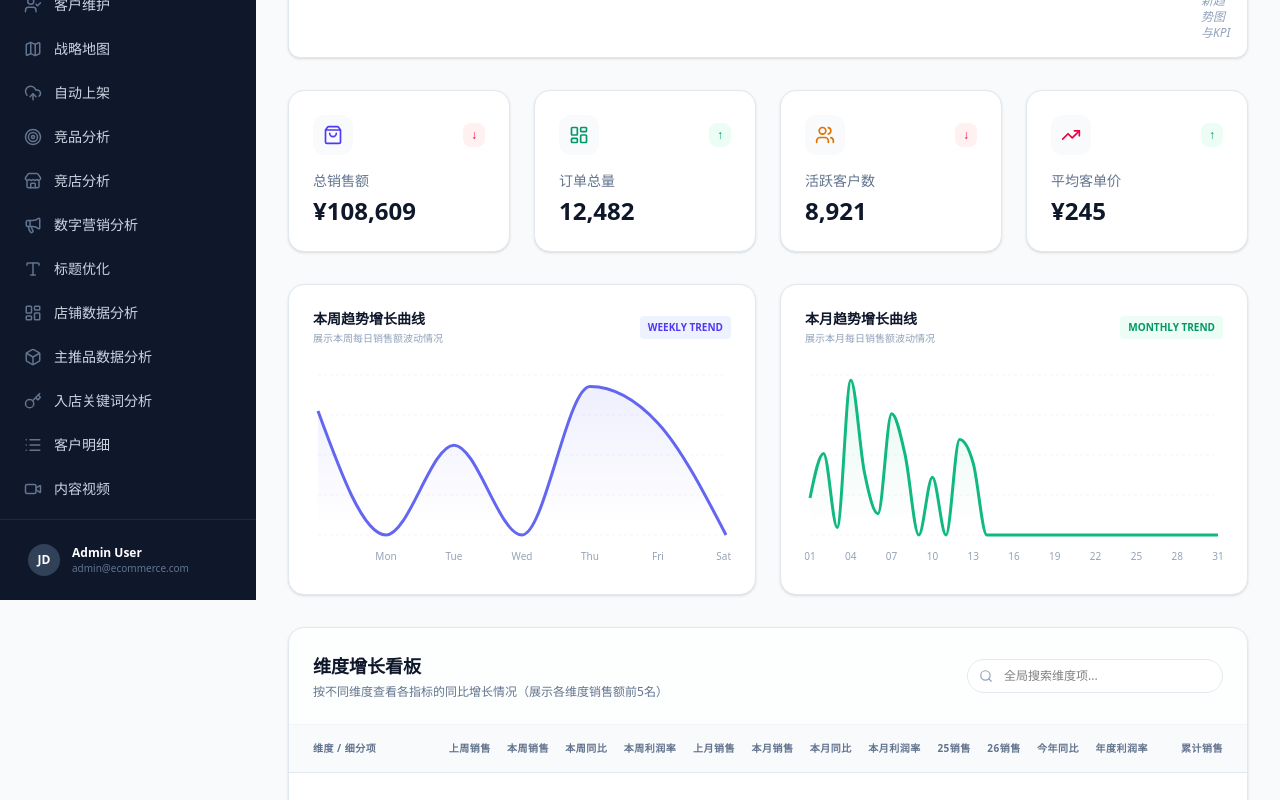
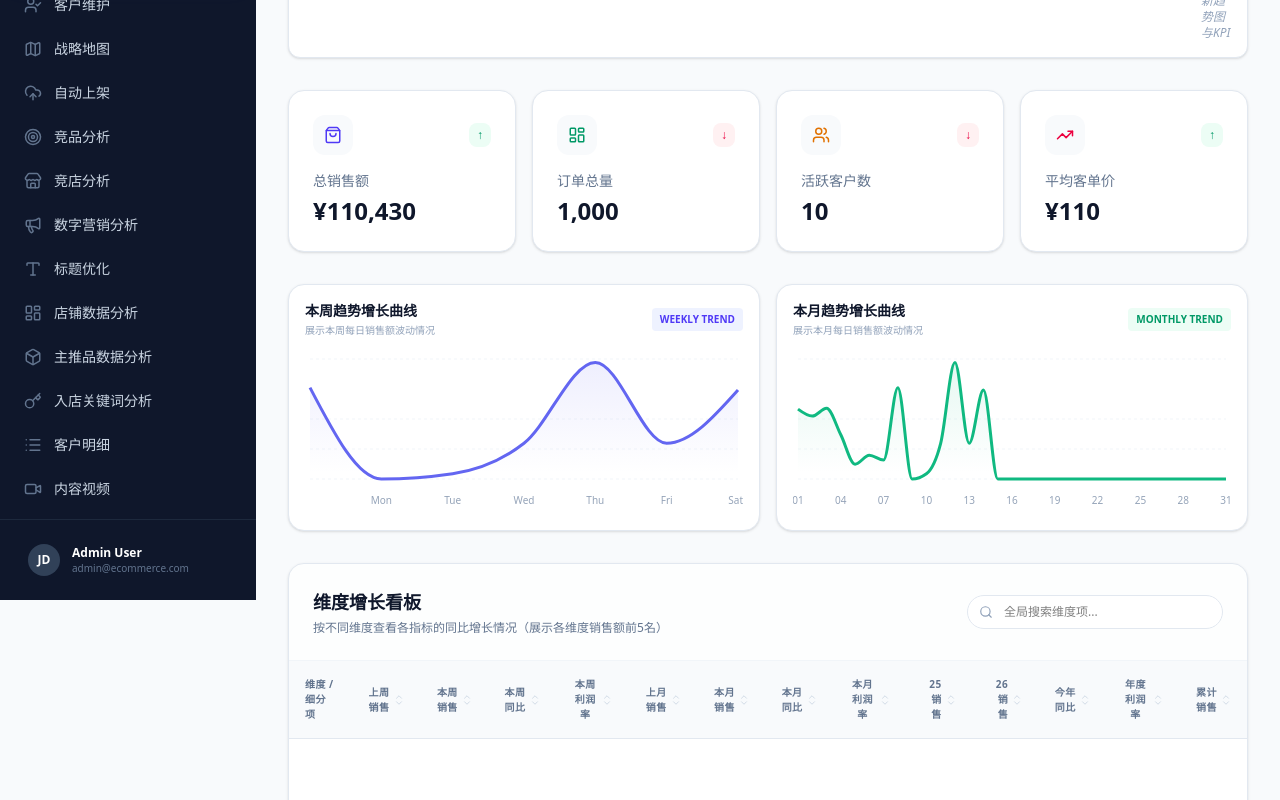
Before and after one commit to ysua81/-, a React (Vite) app: page / in a window 1280 px wide. Shown: the part 200-1000 px from the top of the page. Built offline with nearby package versions, Linux system fonts and the light colour scheme.

Commit message:
feat: Add business owner to product data
Introduce a 'businessOwner' field to the CompetitiveProduct type and mock data. This allows for tracking sales performance by individual business owners.

Update the sortable table header to conditionally render sort icons, excluding the 'id' field.

```diff
--- a/src/App.tsx
+++ b/src/App.tsx
@@ -36,7 +36,7 @@ const SortableHeader = ({
   align = 'left'
 }: {
   label: string;
-  sortKey: keyof CompetitiveProduct | 'rank';
+  sortKey: string;
   currentSort: { key: string; direction: 'asc' | 'desc' } | null;
   onSort: (key: any) => void;
   align?: 'left' | 'right' | 'center';
@@ -53,10 +53,12 @@ const SortableHeader = ({
     >
       <div className={cn("flex items-center gap-1", align === 'right' ? 'justify-end' : align === 'center' ? 'justify-center' : 'justify-start')}>
         <span>{label}</span>
-        <div className="flex flex-col -space-y-1">
-          <ChevronUp size={10} className={cn(isActive && currentSort?.direction === 'asc' ? "text-orange-500" : "text-slate-300 group-hover:text-slate-400")} />
-          <ChevronDown size={10} className={cn(isActive && currentSort?.direction === 'desc' ? "text-orange-500" : "text-slate-300 group-hover:text-slate-400")} />
-        </div>
+        {sortKey !== 'id' && (
+          <div className="flex flex-col -space-y-1">
+            <ChevronUp size={10} className={cn(isActive && currentSort?.direction === 'asc' ? "text-orange-500" : "text-slate-300 group-hover:text-slate-400")} />
+            <ChevronDown size={10} className={cn(isActive && currentSort?.direction === 'desc' ? "text-orange-500" : "text-slate-300 group-hover:text-slate-400")} />
+          </div>
+        )}
       </div>
     </th>
   );
@@ -71,6 +73,7 @@ export default function App() {
   const [sortConfig, setSortConfig] = useState<{ key: keyof CompetitiveProduct | 'rank'; direction: 'asc' | 'desc' } | null>(null);
   const [originFilter, setOriginFilter] = useState<string | 'all'>('all');
   const [showOriginDropdown, setShowOriginDropdown] = useState(false);
+  const [tableSortConfig, setTableSortConfig] = useState<{ key: string; direction: 'asc' | 'desc' } | null>(null);
 
   const provinces = [
     '全部', '北京', '天津', '河北', '山西', '内蒙古', '辽宁', '吉林', '黑龙江', '上海',
@@ -112,7 +115,7 @@ export default function App() {
     { id: 'categoryL2', label: '二级类目' },
     { id: 'categoryL3', label: '三级类目' },
     { id: 'categoryL4', label: '四级类目' },
-    { id: 'month', label: '月份' },
+    { id: 'businessOwner', label: '业务负责人' },
   ];
 
   // Reset filter value when dimension changes
@@ -142,9 +145,8 @@ export default function App() {
         const val = d.customerType === 'New' ? '新客' : '老客';
         return val === selectedFilterValue;
       }
-      if (selectedDimensionId === 'month') {
-        const val = format(parseISO(d.date), 'yyyy-MM');
-        return val === selectedFilterValue;
+      if (selectedDimensionId === 'businessOwner') {
+        return d.businessOwner === selectedFilterValue;
       }
       if (['distributorId', 'categoryL2', 'categoryL3', 'categoryL4'].includes(selectedDimensionId)) {
         return String((d as any)[selectedDimensionId]).toLowerCase().includes(selectedFilterValue.toLowerCase());
@@ -185,16 +187,16 @@ export default function App() {
     if (sortConfig) {
       rankedData.sort((a, b) => {
         if (sortConfig.key === 'rank') {
-          return sortConfig.direction === 'asc' ? a._rank - b._rank : b._rank - a._rank;
+          return sortConfig.direction === 'asc' ? b._rank - a._rank : a._rank - b._rank;
         }
         const aVal = a[sortConfig.key as keyof CompetitiveProduct];
         const bVal = b[sortConfig.key as keyof CompetitiveProduct];
 
         if (typeof aVal === 'number' && typeof bVal === 'number') {
-          return sortConfig.direction === 'asc' ? aVal - bVal : bVal - aVal;
+          return sortConfig.direction === 'asc' ? bVal - aVal : aVal - bVal;
         }
         if (typeof aVal === 'string' && typeof bVal === 'string') {
-          return sortConfig.direction === 'asc' ? aVal.localeCompare(bVal) : bVal.localeCompare(aVal);
+          return sortConfig.direction === 'asc' ? bVal.localeCompare(aVal) : aVal.localeCompare(bVal);
         }
         return 0;
       });
@@ -206,10 +208,20 @@ export default function App() {
   const handleSort = (key: keyof CompetitiveProduct | 'rank') => {
     setSortConfig(prev => {
       if (prev?.key === key) {
-        if (prev.direction === 'desc') return { key, direction: 'asc' };
+        if (prev.direction === 'asc') return { key, direction: 'desc' };
         return null;
       }
-      return { key, direction: 'desc' };
+      return { key, direction: 'asc' };
+    });
+  };
+
+  const handleTableSort = (key: string) => {
+    setTableSortConfig(prev => {
+      if (prev?.key === key) {
+        if (prev.direction === 'asc') return { key, direction: 'desc' };
+        return null;
+      }
+      return { key, direction: 'asc' };
     });
   };
 
@@ -219,10 +231,10 @@ export default function App() {
     const vals = data.map(d => {
       if (selectedDimensionId === 'isWholesale') return d.isWholesale ? '代批' : '非代批';
       if (selectedDimensionId === 'customerType') return d.customerType === 'New' ? '新客' : '老客';
-      if (selectedDimensionId === 'month') return format(parseISO(d.date), 'yyyy-MM');
+      if (selectedDimensionId === 'businessOwner') return d.businessOwner;
       return String((d as any)[selectedDimensionId]);
     });
-    return [...new Set(vals)].sort().reverse(); // Reverse for month to show latest first
+    return [...new Set(vals)].sort().reverse();
   }, [data, selectedDimensionId]);
 
   // Trend Data Calculations
@@ -365,8 +377,8 @@ export default function App() {
             key = d.isWholesale ? '代批' : '非代批';
           } else if (dim.id === 'customerType') {
             key = d.customerType === 'New' ? '新客' : '老客';
-          } else if (dim.id === 'month') {
-            key = format(parseISO(d.date), 'yyyy-MM');
+          } else if (dim.id === 'businessOwner') {
+            key = d.businessOwner;
           } else {
             key = String((d as any)[dim.id]);
           }
@@ -381,7 +393,24 @@ export default function App() {
             metrics: calculateGrowth(records)
           }))
           .sort((a, b) => {
-            if (dim.id === 'month') return b.id.localeCompare(a.id);
+            if (tableSortConfig) {
+              const { key, direction } = tableSortConfig;
+              let valA: any;
+              let valB: any;
+
+              if (key === 'id') {
+                valA = a.id;
+                valB = b.id;
+              } else {
+                // Handle nested metrics keys
+                valA = (a.metrics as any)[key];
+                valB = (b.metrics as any)[key];
+              }
+
+              if (valA < valB) return direction === 'asc' ? 1 : -1;
+              if (valA > valB) return direction === 'asc' ? -1 : 1;
+              return 0;
+            }
             return b.metrics.total - a.metrics.total;
           });
 
@@ -392,7 +421,7 @@ export default function App() {
           breakdown
         };
       });
-  }, [data, selectedDimensionId, selectedFilterValue, selectedMetric]);
+  }, [data, selectedDimensionId, selectedFilterValue, selectedMetric, tableSortConfig]);
 
   return (
     <div className="min-h-screen bg-slate-50 flex">
@@ -593,37 +622,37 @@ export default function App() {
             </section>
 
             {/* KPI Cards */}
-            <section className="grid grid-cols-1 md:grid-cols-2 lg:grid-cols-4 gap-6">
+            <section className="grid grid-cols-1 md:grid-cols-2 lg:grid-cols-4 gap-4">
               <MetricCard
                 title={selectedMetric === 'salesAmount' ? "总销售额" : "总销量"}
                 value={selectedMetric === 'salesAmount' ? `¥${metrics.total.toLocaleString()}` : metrics.total.toLocaleString()}
                 trend={metrics.wow >= 0 ? 'up' : 'down'}
-                icon={<ShoppingBag className="text-indigo-600" size={20} />}
+                icon={<ShoppingBag className="text-indigo-600" size={18} />}
               />
               <MetricCard
                 title="订单总量"
-                value="12,482"
-                trend="up"
-                icon={<LayoutDashboard className="text-emerald-600" size={20} />}
+                value={data.length.toLocaleString()}
+                trend={metrics.mom >= 0 ? 'up' : 'down'}
+                icon={<LayoutDashboard className="text-emerald-600" size={18} />}
               />
               <MetricCard
                 title="活跃客户数"
-                value="8,921"
-                trend="down"
-                icon={<Users className="text-amber-600" size={20} />}
+                value={new Set(data.map(d => d.distributorId)).size.toLocaleString()}
+                trend={metrics.wow < 0 ? 'up' : 'down'}
+                icon={<Users className="text-amber-600" size={18} />}
               />
               <MetricCard
                 title="平均客单价"
-                value="¥245"
-                trend="up"
-                icon={<TrendingUp className="text-rose-600" size={20} />}
+                value={`¥${Math.floor(metrics.total / (data.length || 1))}`}
+                trend={metrics.yoy >= 0 ? 'up' : 'down'}
+                icon={<TrendingUp className="text-rose-600" size={18} />}
               />
             </section>
 
             {/* Trend Charts Section */}
-            <div className="grid grid-cols-1 lg:grid-cols-2 gap-6">
-              <div className="bg-white p-6 rounded-2xl border border-slate-200 shadow-sm">
-                <div className="flex items-center justify-between mb-6">
+            <div className="grid grid-cols-1 lg:grid-cols-2 gap-4">
+              <div className="bg-white p-4 rounded-2xl border border-slate-200 shadow-sm">
+                <div className="flex items-center justify-between mb-4">
                   <div>
                     <h3 className="text-sm font-bold text-slate-900">本周趋势增长曲线</h3>
                     <p className="text-[10px] text-slate-400 mt-0.5">展示本周每日{selectedMetric === 'salesAmount' ? '销售额' : '销量'}波动情况</p>
@@ -632,7 +661,7 @@ export default function App() {
                     WEEKLY TREND
                   </div>
                 </div>
-                <div className="h-[200px] w-full">
+                <div className="h-[160px] w-full">
                   <ResponsiveContainer width="100%" height="100%">
                     <AreaChart data={trendData.weeklyTrend}>
                       <defs>
@@ -670,8 +699,8 @@ export default function App() {
                 </div>
               </div>
 
-              <div className="bg-white p-6 rounded-2xl border border-slate-200 shadow-sm">
-                <div className="flex items-center justify-between mb-6">
+              <div className="bg-white p-4 rounded-2xl border border-slate-200 shadow-sm">
+                <div className="flex items-center justify-between mb-4">
                   <div>
                     <h3 className="text-sm font-bold text-slate-900">本月趋势增长曲线</h3>
                     <p className="text-[10px] text-slate-400 mt-0.5">展示本月每日{selectedMetric === 'salesAmount' ? '销售额' : '销量'}波动情况</p>
@@ -680,7 +709,7 @@ export default function App() {
                     MONTHLY TREND
                   </div>
                 </div>
-                <div className="h-[200px] w-full">
+                <div className="h-[160px] w-full">
                   <ResponsiveContainer width="100%" height="100%">
                     <AreaChart data={trendData.monthlyTrend}>
                       <defs>
@@ -745,20 +774,20 @@ export default function App() {
                 <table className="w-full text-left border-collapse">
                   <thead>
                     <tr className="bg-slate-50 text-slate-500 text-[10px] font-bold uppercase tracking-wider border-b border-slate-200">
-                      <th className="px-6 py-4 min-w-[150px]">维度 / 细分项</th>
-                      <th className="px-2 py-4 text-right">上周{selectedMetric === 'salesAmount' ? '销售' : '销量'}</th>
-                      <th className="px-2 py-4 text-right">本周{selectedMetric === 'salesAmount' ? '销售' : '销量'}</th>
-                      <th className="px-2 py-4 text-center">本周同比</th>
-                      <th className="px-2 py-4 text-center">本周利润率</th>
-                      <th className="px-2 py-4 text-right">上月{selectedMetric === 'salesAmount' ? '销售' : '销量'}</th>
-                      <th className="px-2 py-4 text-right">本月{selectedMetric === 'salesAmount' ? '销售' : '销量'}</th>
-                      <th className="px-2 py-4 text-center">本月同比</th>
-                      <th className="px-2 py-4 text-center">本月利润率</th>
-                      <th className="px-2 py-4 text-right">25{selectedMetric === 'salesAmount' ? '销售' : '销量'}</th>
-                      <th className="px-2 py-4 text-right">26{selectedMetric === 'salesAmount' ? '销售' : '销量'}</th>
-                      <th className="px-2 py-4 text-center">今年同比</th>
-                      <th className="px-2 py-4 text-center">年度利润率</th>
-                      <th className="px-6 py-4 text-right">累计{selectedMetric === 'salesAmount' ? '销售' : '销量'}</th>
+                      <SortableHeader label="维度 / 细分项" sortKey="id" currentSort={tableSortConfig} onSort={handleTableSort} />
+                      <SortableHeader label={`上周${selectedMetric === 'salesAmount' ? '销售' : '销量'}`} sortKey="lastWeek" currentSort={tableSortConfig} onSort={handleTableSort} align="right" />
+                      <SortableHeader label={`本周${selectedMetric === 'salesAmount' ? '销售' : '销量'}`} sortKey="thisWeek" currentSort={tableSortConfig} onSort={handleTableSort} align="right" />
+                      <SortableHeader label="本周同比" sortKey="wow" currentSort={tableSortConfig} onSort={handleTableSort} align="center" />
+                      <SortableHeader label="本周利润率" sortKey="weekMargin" currentSort={tableSortConfig} onSort={handleTableSort} align="center" />
+                      <SortableHeader label={`上月${selectedMetric === 'salesAmount' ? '销售' : '销量'}`} sortKey="lastMonth" currentSort={tableSortConfig} onSort={handleTableSort} align="right" />
+                      <SortableHeader label={`本月${selectedMetric === 'salesAmount' ? '销售' : '销量'}`} sortKey="thisMonth" currentSort={tableSortConfig} onSort={handleTableSort} align="right" />
+                      <SortableHeader label="本月同比" sortKey="mom" currentSort={tableSortConfig} onSort={handleTableSort} align="center" />
+                      <SortableHeader label="本月利润率" sortKey="monthMargin" currentSort={tableSortConfig} onSort={handleTableSort} align="center" />
+                      <SortableHeader label={`25${selectedMetric === 'salesAmount' ? '销售' : '销量'}`} sortKey="lastYear" currentSort={tableSortConfig} onSort={handleTableSort} align="right" />
+                      <SortableHeader label={`26${selectedMetric === 'salesAmount' ? '销售' : '销量'}`} sortKey="thisYear" currentSort={tableSortConfig} onSort={handleTableSort} align="right" />
+                      <SortableHeader label="今年同比" sortKey="yoy" currentSort={tableSortConfig} onSort={handleTableSort} align="center" />
+                      <SortableHeader label="年度利润率" sortKey="yearMargin" currentSort={tableSortConfig} onSort={handleTableSort} align="center" />
+                      <SortableHeader label={`累计${selectedMetric === 'salesAmount' ? '销售' : '销量'}`} sortKey="total" currentSort={tableSortConfig} onSort={handleTableSort} align="right" />
                     </tr>
                   </thead>
                   <tbody className="divide-y divide-slate-100">
--- a/src/mockData.ts
+++ b/src/mockData.ts
@@ -113,6 +113,7 @@ export const generateStrategicMapData = (): StrategicCategory[] => {
 };
 
 const platforms = ['淘宝', '京东', '拼多多', '抖音', '快手'];
+const businessOwners = ['张三', '李四', '王五', '赵六', '孙七'];
 const categories = [
   { l2: '服装', l3: '女装', l4: '连衣裙' },
   { l2: '服装', l3: '女装', l4: 'T恤' },
@@ -209,6 +210,7 @@ export const generateMockData = (count: number = 500): SalesRecord[] => {
       salesAmount: amount,
       salesVolume: Math.floor(Math.random() * 20) + 1,
       costAmount: amount * (0.6 + Math.random() * 0.2), // 60-80% cost
+      businessOwner: businessOwners[Math.floor(Math.random() * businessOwners.length)],
     });
   }
   return data;
--- a/src/types.ts
+++ b/src/types.ts
@@ -44,6 +44,7 @@ export interface SalesRecord {
   salesAmount: number;
   salesVolume: number;
   costAmount: number;
+  businessOwner: string;
 }
 
 export interface GrowthMetrics {
```
